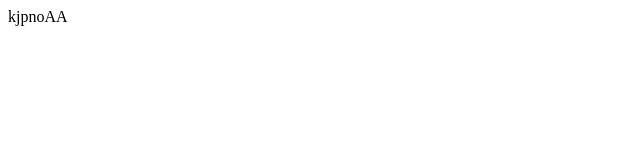
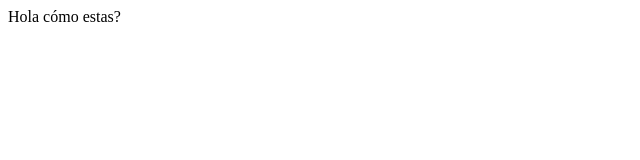
Before and after one commit to JulianaAndreaCaicedoAvila/Proyecto-Sistemas, a plain HTML site: page proyecto video juegos/index.html in a window 1280 px wide. Shown: the full height of the page, 0-640 px from the left. Drawn offline with Linux system fonts and the light colour scheme.

Commit message:
Codigo Nuevo 0.3

```diff
--- a/proyecto video juegos/index.html
+++ b/proyecto video juegos/index.html
@@ -6,7 +6,9 @@
     <meta name="viewport" content="width=device-width, initial-scale=1.0">
     <link rel="stylesheet" href="cs.css" type="text/css"/>
     <title>Document</title>
-    <a>kjpnoAA</a>
+    <a>Hola cómo estas?
+
+    </a>
 </head>
 <body>
 
```
